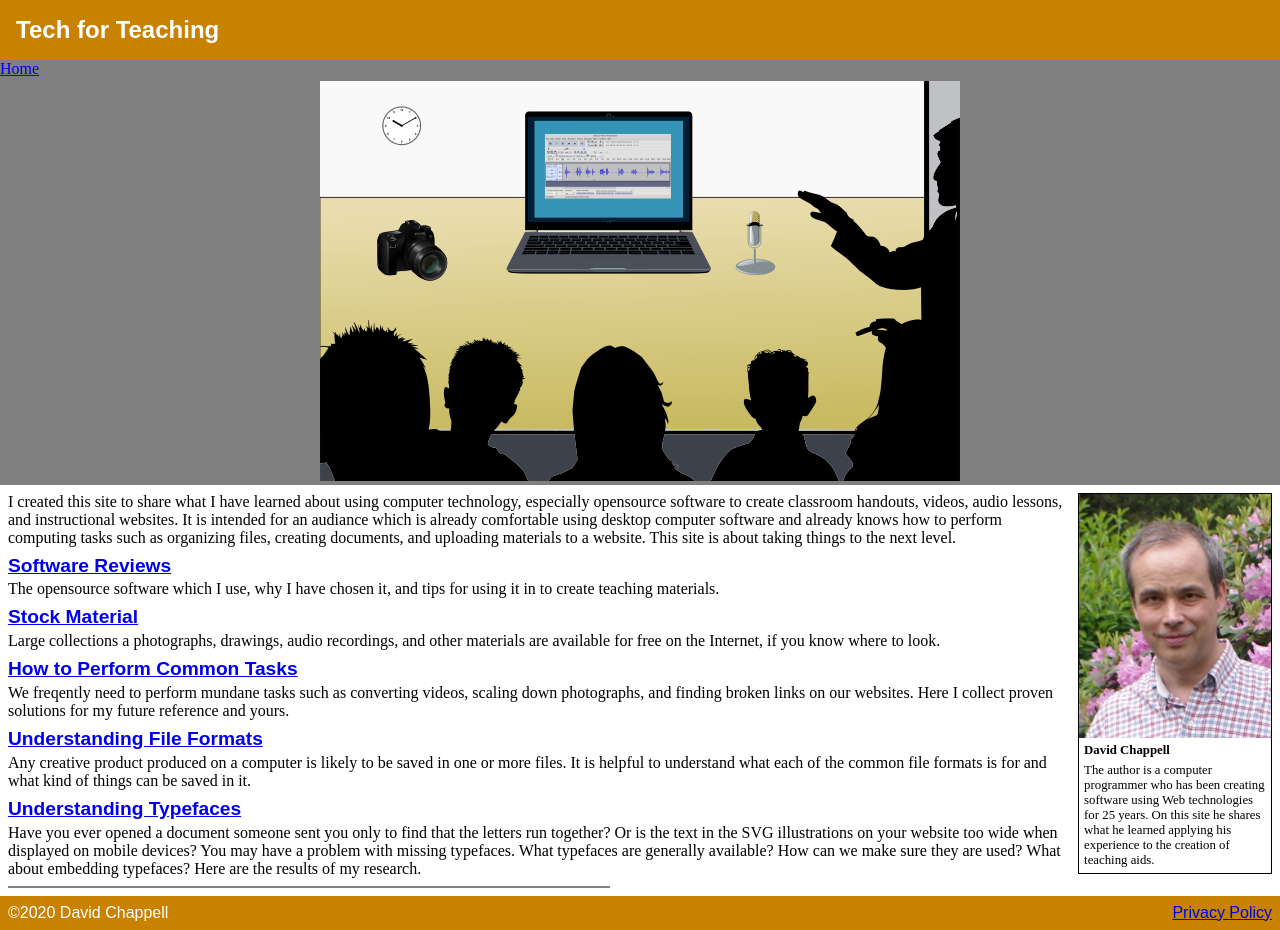
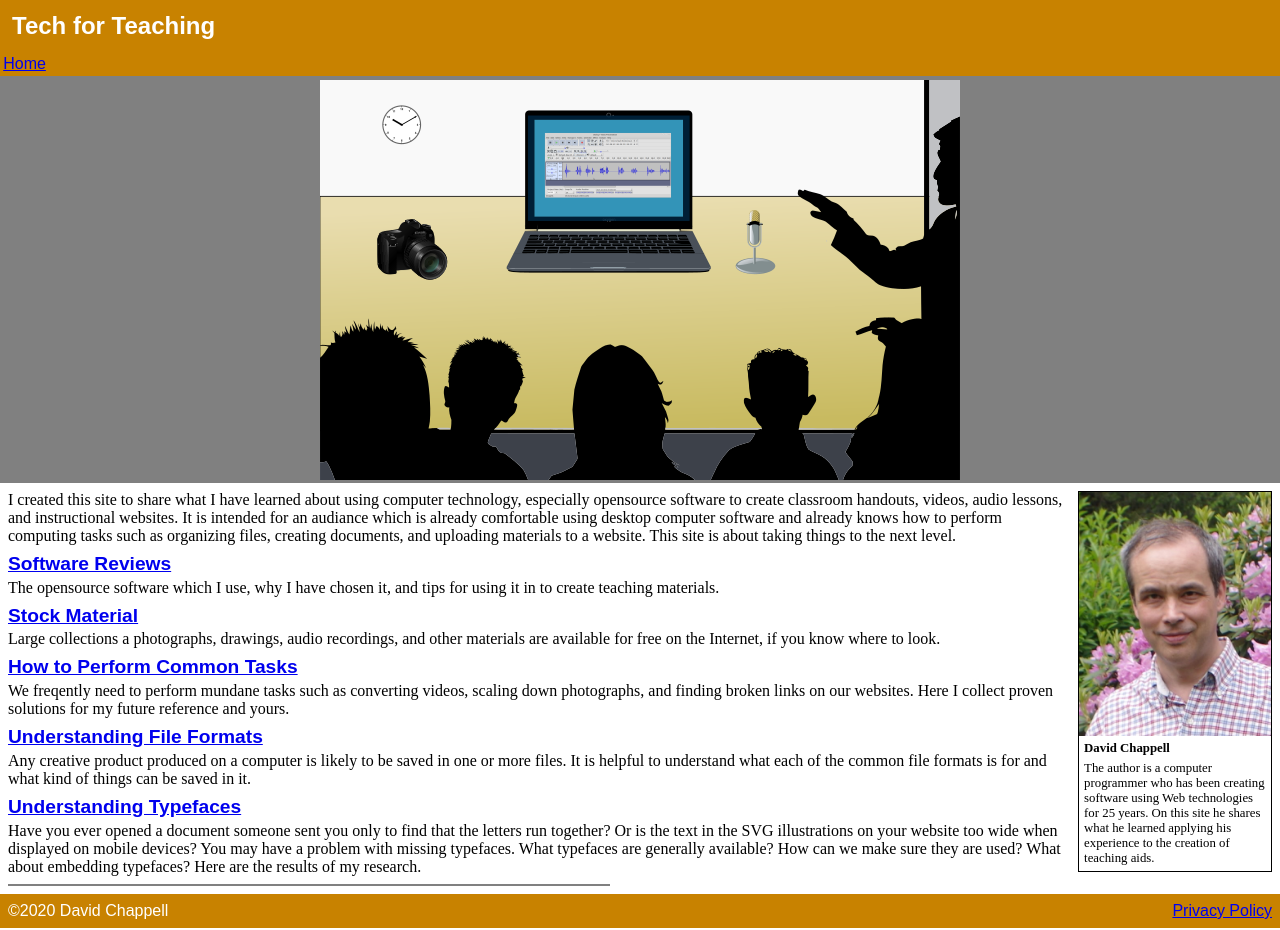
Before and after one commit to david672orford/tech-for-teaching, a Jekyll site: the page built from index.md, in a window 1280 px wide. Built offline with Jekyll 4.4.1, drawn with Linux system fonts in a browser that asks for light colours; our own code applies the rules of GitHub Pages for plain Markdown files.

Commit message:
started breadcrumb style

```diff
--- a/_layouts/default.html
+++ b/_layouts/default.html
@@ -11,6 +11,7 @@
 <header>
   <h1><a href="{{ "/" | absolute_url }}">{{ site.title }}</a></h1>
 
+  <div class="breadcrumbs">
   <a href="/">Home</a>
   {% assign crumbs = page.url | split: '/' %}
   {% for crumb in crumbs offset: 1 %}
@@ -20,6 +21,7 @@
       / <a href="{% assign crumb_limit = forloop.index | plus: 1 %}{% for crumb in crumbs limit: crumb_limit %}{{ crumb | append: '/' }}{% endfor %}">{{ crumb | replace:'-',' ' | capitalize }}</a>
     {% endif %}
   {% endfor %}
+  </div>
 
   {% if page.title_img %}
   <img src="{{ page.title_img }}" alt="{{ page.title_alt }}">
--- a/assets/css/style.css
+++ b/assets/css/style.css
@@ -12,7 +12,7 @@ BODY {
 MAIN {
 	margin: .5em;
 	}
-H1, FOOTER {
+H1, DIV.breadcrumbs, FOOTER {
 	font-family: sans-serif;
 	color: white;
 	background-color: #c88200;
@@ -27,9 +27,12 @@ HEADER IMG {
 	width: calc(100% - 10px);
 	max-width: 640px;
 	}
+DIV.breadcrumbs {
+	padding: .2em;
+	}
 H1 {
 	font-size: 150%;
-	padding: .67em;	/* 1em */
+	padding: .5em;
 	}
 H1 A {
 	text-decoration: inherit;
```
